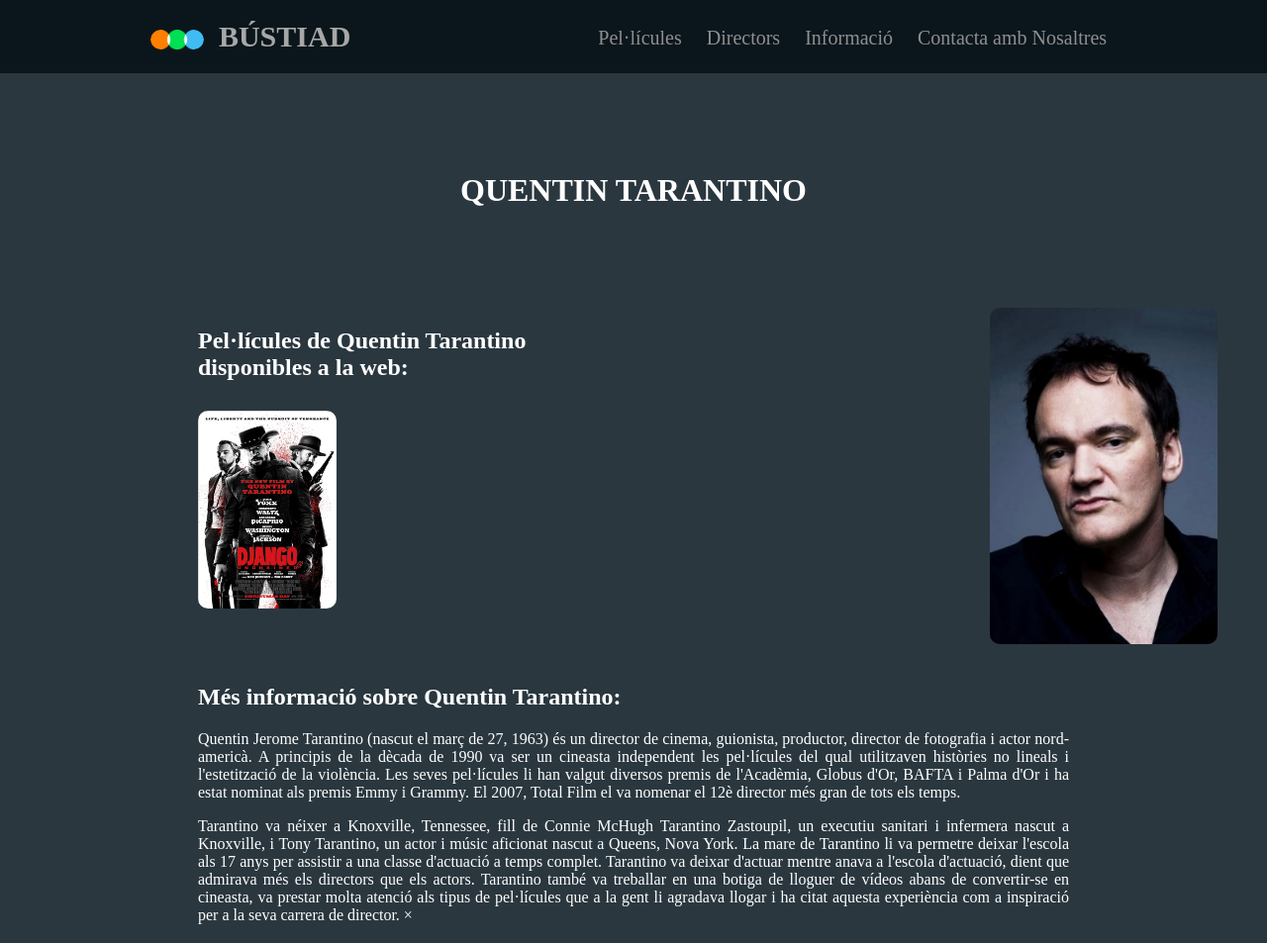
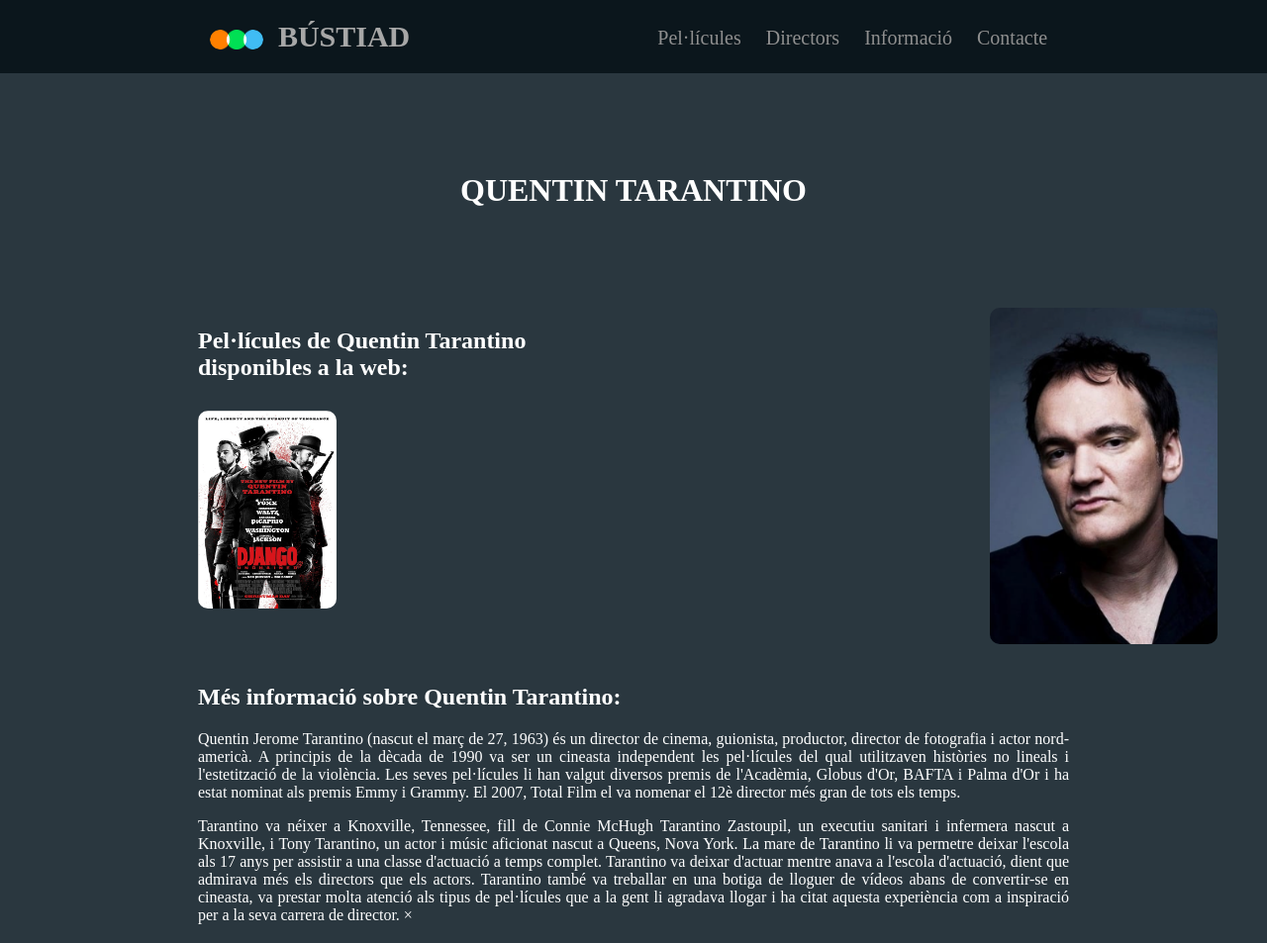
Before and after one commit to sonwerik/bustiad, a plain HTML site: page directors/QuentinTarantino.html in a window 1280 px wide. Shown: the whole page at 99% size. Drawn offline with Linux system fonts and the light colour scheme.

Commit message:
Update QuentinTarantino.html

```diff
--- a/directors/QuentinTarantino.html
+++ b/directors/QuentinTarantino.html
@@ -19,7 +19,7 @@
         <a href="../pelis.html">Pel·lícules</a>
         <a href="../directors.html">Directors</a>
         <a href="../informacio.html">Informació</a>
-        <a href="../contacte.html">Contacta amb Nosaltres</a>
+        <a href="../contacte.html">Contacte</a>
     </nav>
 </div>
 
```
